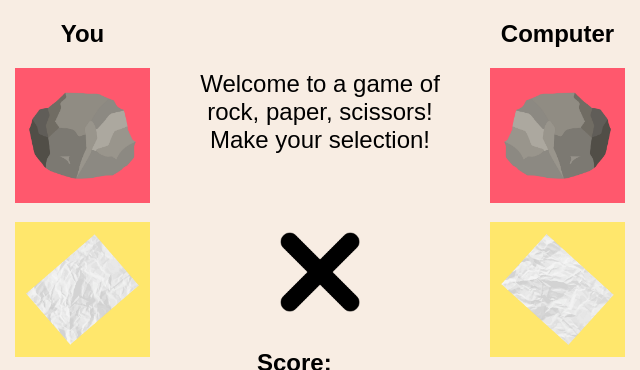
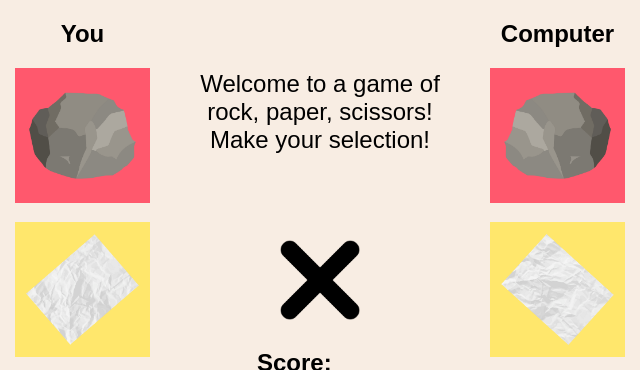
Before and after one commit to elewis06/OdinRockPaperScissors, a plain HTML site: page index.html in a window 1280 px wide. Shown: the part 128-498 px from the top of the page, 320-960 px from the left. Drawn offline with Linux system fonts and the light colour scheme.

Commit message:
Improve UI interactions.

```diff
--- a/index.html
+++ b/index.html
@@ -27,6 +27,7 @@
                         <div class="computer-selection-message"></div>
                         <div class="result-message"></div>
                     </div>
+                    <img class="console-item versus-img" src="./images/versus-img.png" alt="User versus computer">
                     <div class="console-item score-board-container">
                         <h2 class="score-board-title">Score:</h2>
                         <div class="score-board-items">
@@ -52,7 +53,6 @@
                     </div>
                 </div>
             </div>
-            <img class="console-item versus-img" src="./images/versus-img.png" alt="User versus computer">
         </div>
 
         <div class="copyright">Copyright © 2025 Ethan Lewis</div>
--- a/javascript.js
+++ b/javascript.js
@@ -43,7 +43,7 @@ function setRoundResultText(userSelection, computerSelection, roundResult) {
     let computerSelectionMessageDiv = document.querySelector(".computer-selection-message");
     let resultMessageDiv = document.querySelector(".result-message");
 
-    welcomeMessageDiv.textContent = "";
+    welcomeMessageDiv.style.display = "none";
     userSelectionMessageDiv.textContent = `You selected ${userSelection}.`;
     computerSelectionMessageDiv.textContent = `Computer selected ${computerSelection}.`;
     resultMessageDiv.textContent = `You ${roundResult}!`;
@@ -55,7 +55,7 @@ function resetRoundResultText() {
     let computerSelectionMessageDiv = document.querySelector(".computer-selection-message");
     let resultMessageDiv = document.querySelector(".result-message");
 
-    welcomeMessageDiv.textContent = "Welcome to a game of rock, paper, scissors! Make your selection!";
+    welcomeMessageDiv.style.display = "visible";
     userSelectionMessageDiv.textContent = "";
     computerSelectionMessageDiv.textContent = "";
     resultMessageDiv.textContent = "";
--- a/styles/index.css
+++ b/styles/index.css
@@ -78,11 +78,13 @@ body {
 }
 
 .round-result-message-container {
+    height: 140px;
     padding: 0 40px;
     display: flex;
     flex-direction: column;
     align-items: center;
-    gap: 5px;
+    justify-content: space-between;
+    /* gap: 5px; */
 }
 
 .round-result-message-container div {
@@ -93,12 +95,6 @@ body {
 
 .versus-img {
     width: 80px;
-    position: absolute;
-    top: 50%;  /* position the top  edge of the element at the middle of the parent */
-    left: 50%; /* position the left edge of the element at the middle of the parent */
-
-    transform: translate(-50%, -50%); /* This is a shorthand of
-                                         translateX(-50%) and translateY(-50%) */
 }
 
 .score-board-container {
```
